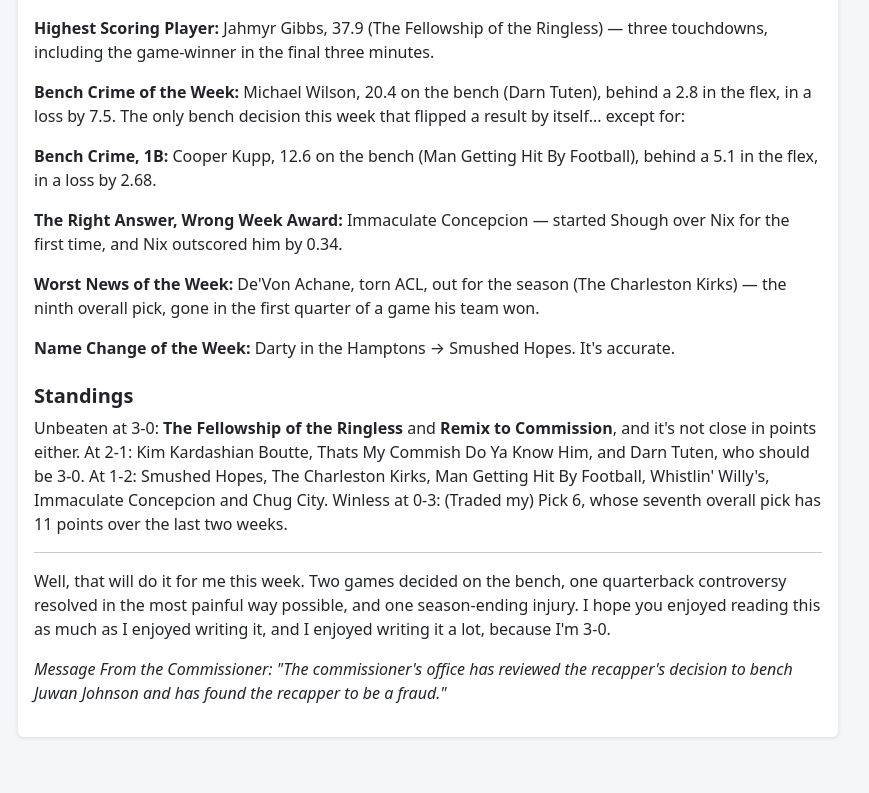
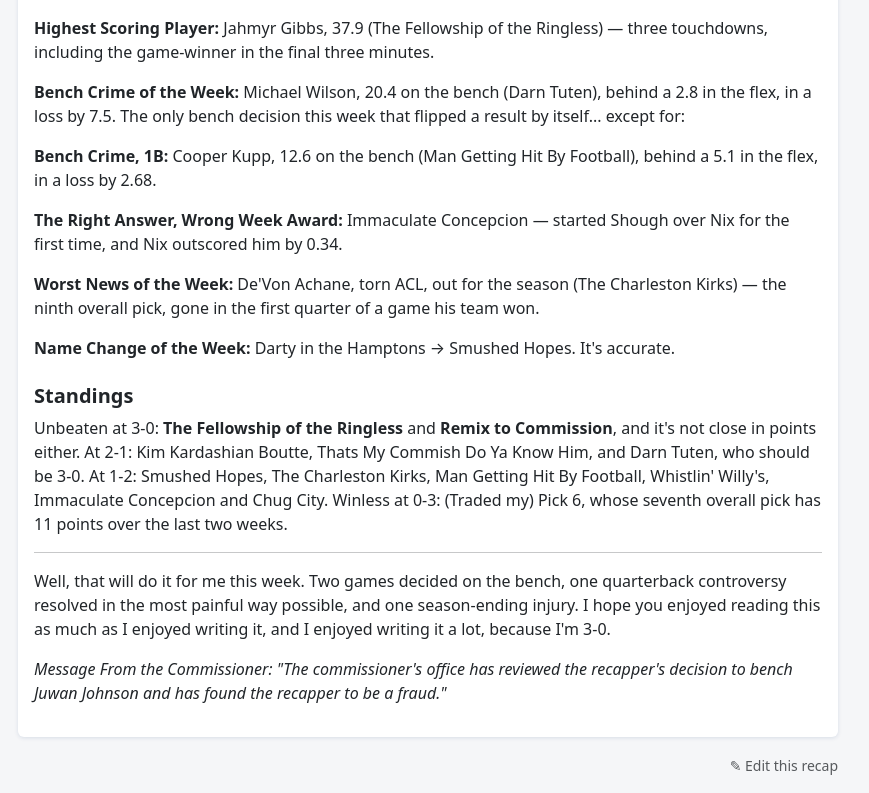
Before and after one commit to barter7/GFFL, a Next.js app: page /recaps/2026-week-03 in a window 1280 px wide. Shown: the part 2968-3761 px from the top of the page, without its empty margins (212-1081 px from the left). Before the commit the page ends 3737 px from the top, so only its background shows below. Built offline with nearby package versions, Linux system fonts and the light colour scheme; a web font is replaced by a local one.

Commit message:
Recaps: an Edit this recap link on every recap page
Opens the markdown in GitHub's editor; a commit to main redeploys the
site. RECAP_GUIDE.md explains the flow.

Co-Authored-By: Claude Opus 5.5 <noreply@anthropic.com>
Claude-Session: https://claude.ai/code/session_01UKx2A5CdAL8tzxN34pu9sP

```diff
--- a/src/app/recaps/[slug]/page.tsx
+++ b/src/app/recaps/[slug]/page.tsx
@@ -57,6 +57,19 @@ export default async function RecapPage({
       >
         <RecapBody body={recap.body} />
       </Card>
+      {/* The site is a static export, so editing happens in GitHub's
+          editor (needs write access to the repo): commit, and the site
+          redeploys in a couple of minutes. See RECAP_GUIDE.md. */}
+      <div className="mt-2 text-end">
+        <a
+          href={`https://github.com/barter7/GFFL/edit/main/src/data/recaps/${recap.slug}.md`}
+          target="_blank"
+          rel="noopener noreferrer"
+          className="small text-muted text-decoration-none"
+        >
+          ✎ Edit this recap
+        </a>
+      </div>
     </div>
   );
 }
```
Also changed, not shown: 1 other file (tests, documents, lock files or other folders).
